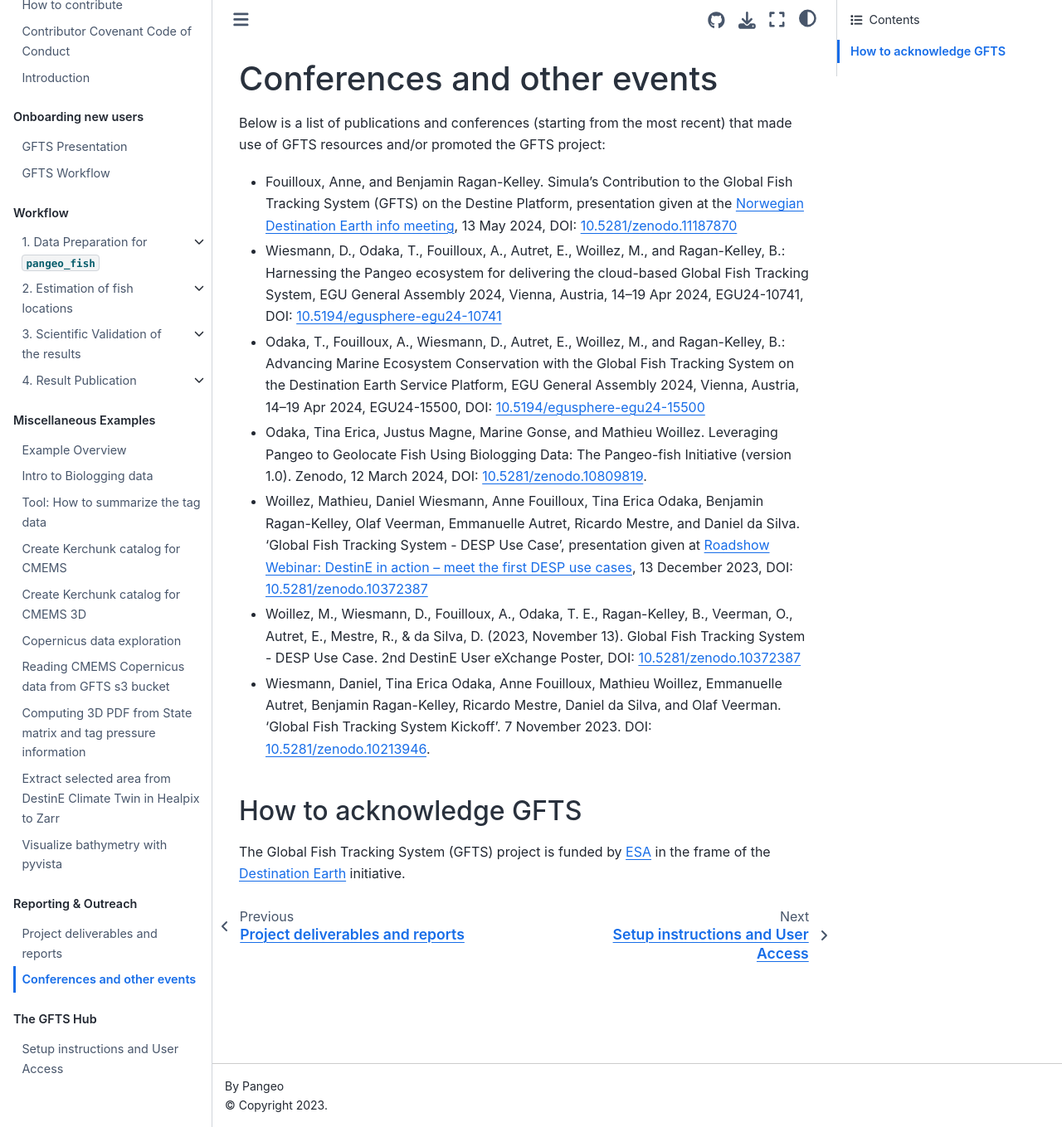
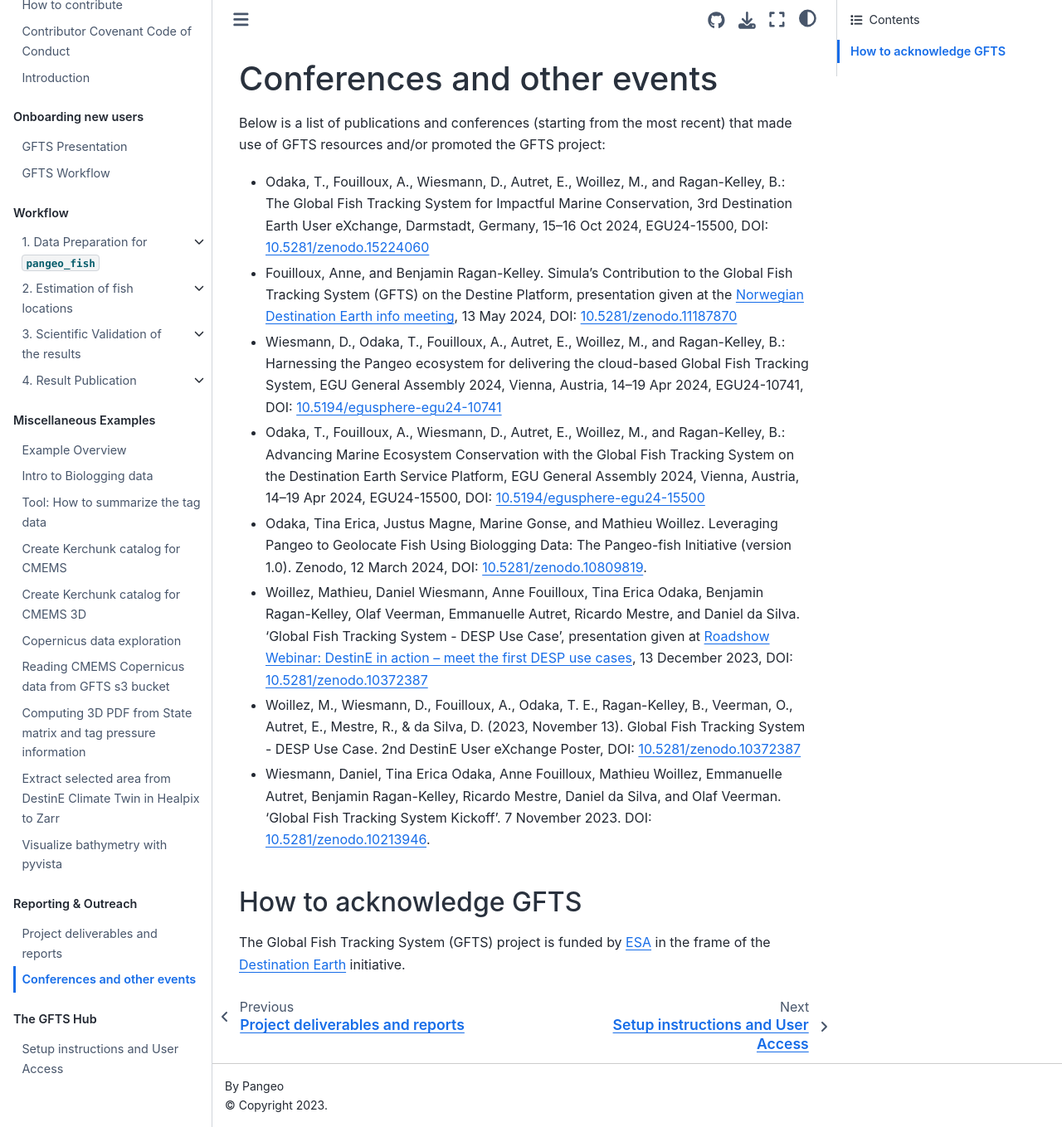
Before and after one commit to destination-earth/DestinE_ESA_GFTS, a Jupyter Book: the page built from docs/outreach.md, in a window 1280 px wide and 1359 px high. Shown: the whole window at 83% size. Built offline with Jupyter Book 1.0.4 settings and Sphinx 7.4.7 and the Sphinx Book theme 1.1.4, drawn with Linux system fonts in a browser that asks for light colours; pages that are not in the unit, such as notebooks, are missing from menus; comment, search, counter and statistics services are not loaded.

Commit message:
Register user eXchange poster (#152)

```diff
--- a/docs/outreach.md
+++ b/docs/outreach.md
@@ -2,6 +2,8 @@
 
 Below is a list of publications and conferences (starting from the most recent) that made use of GFTS resources and/or promoted the GFTS project:
 
+- Odaka, T., Fouilloux, A., Wiesmann, D., Autret, E., Woillez, M., and Ragan-Kelley, B.: The Global Fish Tracking System for
+  Impactful Marine Conservation, 3rd Destination Earth User eXchange, Darmstadt, Germany, 15–16 Oct 2024, EGU24-15500, DOI: [10.5281/zenodo.15224060](https://doi.org/10.5281/zenodo.15224060)
 - Fouilloux, Anne, and Benjamin Ragan-Kelley. Simula's Contribution to the Global Fish Tracking System (GFTS) on the Destine Platform, presentation given at the [Norwegian Destination Earth info meeting](https://www.romsenter.no/kalender/destination-earth-infomoete), 13 May 2024, DOI: [10.5281/zenodo.11187870](https://doi.org/10.5281/zenodo.11187870)
 - Wiesmann, D., Odaka, T., Fouilloux, A., Autret, E., Woillez, M., and Ragan-Kelley, B.: Harnessing the Pangeo ecosystem for delivering the cloud-based Global Fish Tracking System, EGU General Assembly 2024, Vienna, Austria, 14–19 Apr 2024, EGU24-10741, DOI: [10.5194/egusphere-egu24-10741](https://doi.org/10.5194/egusphere-egu24-10741)
 - Odaka, T., Fouilloux, A., Wiesmann, D., Autret, E., Woillez, M., and Ragan-Kelley, B.: Advancing Marine Ecosystem Conservation with the Global Fish Tracking System on the Destination Earth Service Platform, EGU General Assembly 2024, Vienna, Austria, 14–19 Apr 2024, EGU24-15500, DOI: [10.5194/egusphere-egu24-15500](https://doi.org/10.5194/egusphere-egu24-15500)
```
